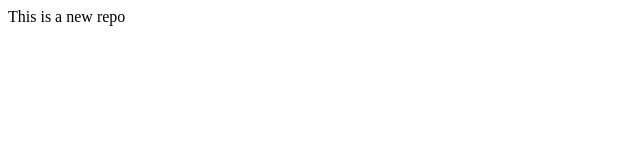
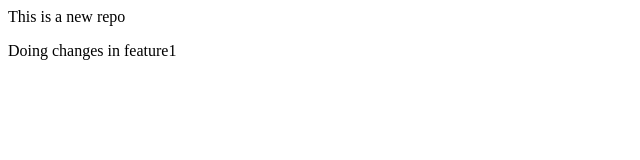
Before and after one commit to NaveenKumarG96/localrepo, a plain HTML site: page index.html in a window 1280 px wide. Shown: the whole page, without its empty margins (0-640 px from the left). Drawn offline with Linux system fonts and the light colour scheme.

Commit message:
added on feature1

```diff
--- a/index.html
+++ b/index.html
@@ -1 +1,2 @@
 <p>This is a new repo</p>
+<p>Doing changes in feature1</p>
```
